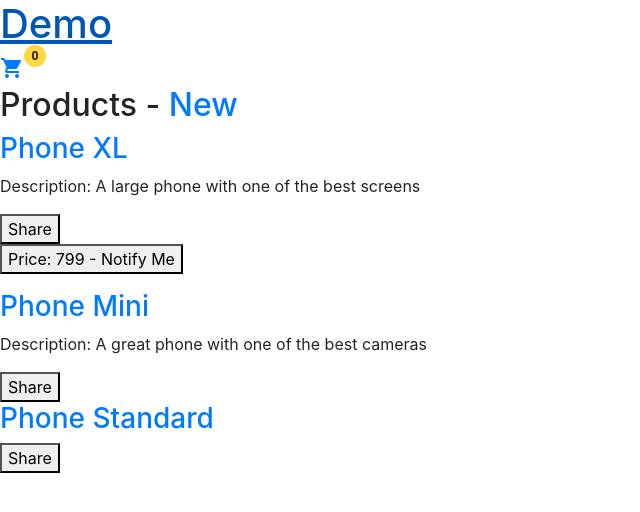
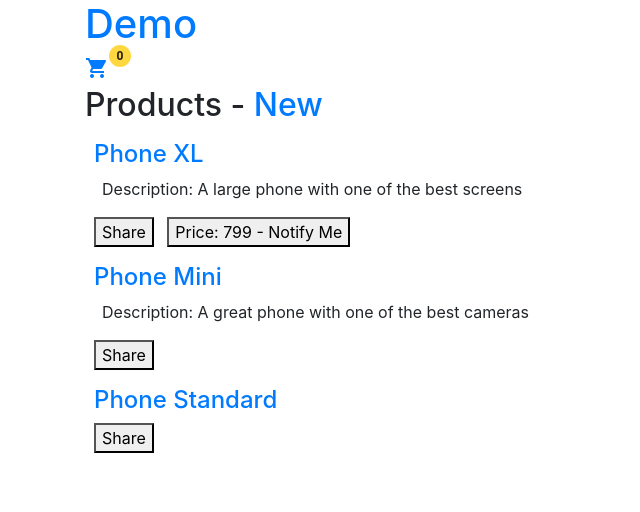
Before and after one commit to s2iwi2s/angular-demo-s2iwi2s, an Angular app: page / in a window 1280 px wide. Shown: the top 512 px of the page, without its empty margins (0-640 px from the left). Built offline with nearby package versions, Linux system fonts and the light colour scheme.

Commit message:
8 files modified

```diff
--- a/angular.json
+++ b/angular.json
@@ -23,7 +23,8 @@
               "src/assets"
             ],
             "styles": [
-              "src/styles.css"
+              "src/styles.css",
+              "node_modules/bootstrap/dist/css/bootstrap.min.css"
             ],
             "scripts": []
           },
--- a/src/app/app.component.html
+++ b/src/app/app.component.html
@@ -1,10 +1,10 @@
-
+<div class="container">
 
 <app-top-bar></app-top-bar>
 
 
 <router-outlet></router-outlet>
-
+</div>
 <!--
 <mat-grid-list [cols]="2">
   <mat-grid-tile><app-left-menu></app-left-menu></mat-grid-tile>
--- a/src/app/cart/cart.component.html
+++ b/src/app/cart/cart.component.html
@@ -4,25 +4,37 @@
 	<a routerLink="/shipping">Shipping Prices</a>
 </p>
 
-<div class="cart-item" *ngFor="let item of items; index as idx">
+<div class="row" *ngFor="let item of items; index as idx">
+  <div class="col col-sm-3">
+      {{ item.name }}
+  </div>
+  <div class="col col-sm-8">
+      {{ item.price | currency }}
+  </div>
+  <div class="col col-sm-1">
+      <a (click)="doRemoveItem(item.id)" class="button fancy-button"><i class="material-icons">delete</i></a>
+  </div>
+  <!--
 	<span>{{ item.name }} </span>
   <span>{{ item.price | currency }}</span>
   <a (click)="doRemoveItem(item.id)" class="button fancy-button"><i class="material-icons">delete</i></a>
+  -->
 </div>
+<hr>
+<form [formGroup]="checkoutForm" (ngSubmit)="onSubmit(checkoutForm.value)">
 
-<form [formGroup]="checkoutForm" (ngSubmit)="onSubmit(checkoutForm.value)">
-  <div>
+  <div class="form-group">
     <label for="name">
       Name
     </label>
-    <input id="name" type="text" formControlName="name">
+    <input type="text" formControlName="name" class="form-control" id="name"  placeholder="Enter name">
   </div>
 
-  <div>
+  <div class="form-group">
     <label for="address">
       Address
     </label>
-    <input id="address" type="text" formControlName="address">
+    <input type="text" formControlName="address" class="form-control" id="address"  placeholder="Enter address">
   </div>
 
   <button class="button" type="submit">Purchase</button>
--- a/src/app/product-alerts/product-alerts.component.html
+++ b/src/app/product-alerts/product-alerts.component.html
@@ -1,5 +1 @@
-<div>
-<p *ngIf="product.price > 700">
-  <button (click)="doProductAlertsNotify()">Price: {{product.price}} - Notify Me</button>
-</p>
-</div>
+<button *ngIf="product.price > 700" (click)="doProductAlertsNotify()">Price: {{product.price}} - Notify Me</button>
--- a/src/app/product-details/product-details.component.html
+++ b/src/app/product-details/product-details.component.html
@@ -12,30 +12,23 @@
     <label for="name">Name</label>
     <input type="text" formControlName="name" class="form-control" id="name" placeholder="Enter name">
   </div>
-    <!--  <div>
-    <label for="name">
-      name
+
+  <div class="form-group">
+    <label for="price">Price</label>
+    <input type="text" formControlName="price" class="form-control" id="price" placeholder="Enter price">
+  </div>
+
+  <div class="form-group">
+    <label for="description">
+      Description
     </label>
-    <input id="name" type="text" formControlName="name" required>
-  </div>
-  -->
-  <div>
-    <label for="price">
-      price
-    </label>
-    <input id="price" type="text" formControlName="price">
-  </div>
-  <div>
-    <label for="description">
-      description
-    </label>
-    <input id="description" type="text" formControlName="description">
+    <input type="text" formControlName="description" class="form-control" id="description"  placeholder="Enter description">
   </div>
 <p></p>
 
 <h3>Items <span class="button fancy-button"><i class="material-icons">playlist_add</i></span></h3>
 
-<table class="table-data">
+<table class="table">
   <thead>
       <tr>
         <th>ID</th>
--- a/src/app/product-list/product-list.component.html
+++ b/src/app/product-list/product-list.component.html
@@ -10,22 +10,25 @@ can be found in the LICENSE file at http://angular.io/license
 -->
 <!--
 -->
-<div *ngFor="let product of products">
 
-  <h3>
+<div class="row" *ngFor="let product of products">
+	<div class="col col-sm-12  px-4 py-2">
+		<h4>
 			<a [title]="product.name + ' details'" [routerLink]="['/products', product.productId]">
 				{{ product.name }}
 			</a>
-    </h3>
+		</h4>
 
-    <p *ngIf="product.description">
+		<p *ngIf="product.description" class="pl-2">
 			Description: {{ product.description }}
 		</p>
 
-    <button (click)="share()">Share</button>
-
+		<button (click)="share()" class="button">Share</button>
+    &nbsp;
     <app-product-alerts
       [product]="product"
       (notify)="onNotify()">
     </app-product-alerts>
+
     </div>
+</div>
--- a/src/index.html
+++ b/src/index.html
@@ -11,10 +11,7 @@
       href="https://fonts.googleapis.com/icon?family=Material+Icons"
       rel="stylesheet"
     />
-    <link
-      href="https://maxcdn.bootstrapcdn.com/bootstrap/4.0.0/css/bootstrap.min.css"
-      rel="stylesheet"
-    />
+
   </head>
   <body>
     <app-root></app-root>
```
Also changed, not shown: package.json (+7 -4 lines). Lines whose indentation alone changed are shown as unchanged.
